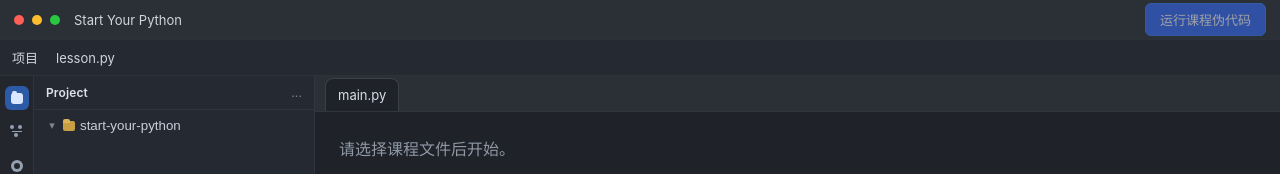
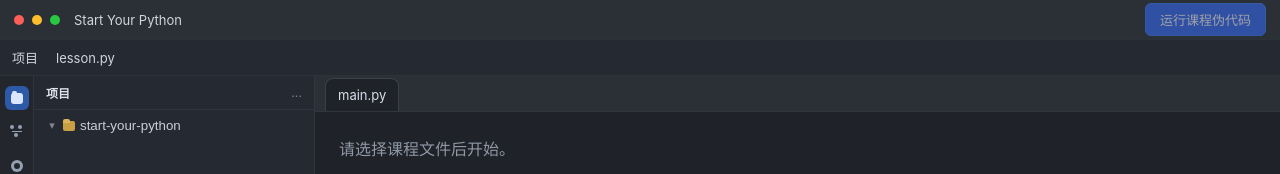
Before and after one commit to sunnyhmz7010/start-your-python, a Vue app: page /desktop in a window 1280 px wide. Shown: the top 174 px of the page. Built offline with nearby package versions, Linux system fonts and the light colour scheme.

Commit message:
chore: localize project panel labels

```diff
--- a/src/components/workspace/IdeFrame.vue
+++ b/src/components/workspace/IdeFrame.vue
@@ -35,13 +35,11 @@
 
 <script setup lang="ts">
 import type { Lesson } from '@/types/lesson'
-import type { PythonRuntimeStatus } from '@/types/runtime'
 
-const props = defineProps<{
+defineProps<{
   currentLesson: Lesson | null
   isPythonRunning: boolean
   isLessonRunning: boolean
-  pythonStatus: PythonRuntimeStatus
 }>()
 
 defineEmits<{
--- a/src/components/workspace/ProjectToolWindow.vue
+++ b/src/components/workspace/ProjectToolWindow.vue
@@ -1,20 +1,20 @@
 <template>
   <div class="project-window">
     <div class="stripe">
-      <div class="stripe-tab active" title="Project">
+      <div class="stripe-tab active" title="项目">
         <span class="stripe-glyph project"></span>
       </div>
-      <div class="stripe-tab" title="Structure">
+      <div class="stripe-tab" title="结构">
         <span class="stripe-glyph structure"></span>
       </div>
-      <div class="stripe-tab" title="Services">
+      <div class="stripe-tab" title="服务">
         <span class="stripe-glyph services"></span>
       </div>
     </div>
 
     <div class="project-panel">
       <div class="panel-header">
-        <span class="panel-title">Project</span>
+        <span class="panel-title">项目</span>
         <span class="panel-actions">...</span>
       </div>
       <slot />
```
Also changed, not shown: 1 other file (tests, documents, lock files or other folders).
